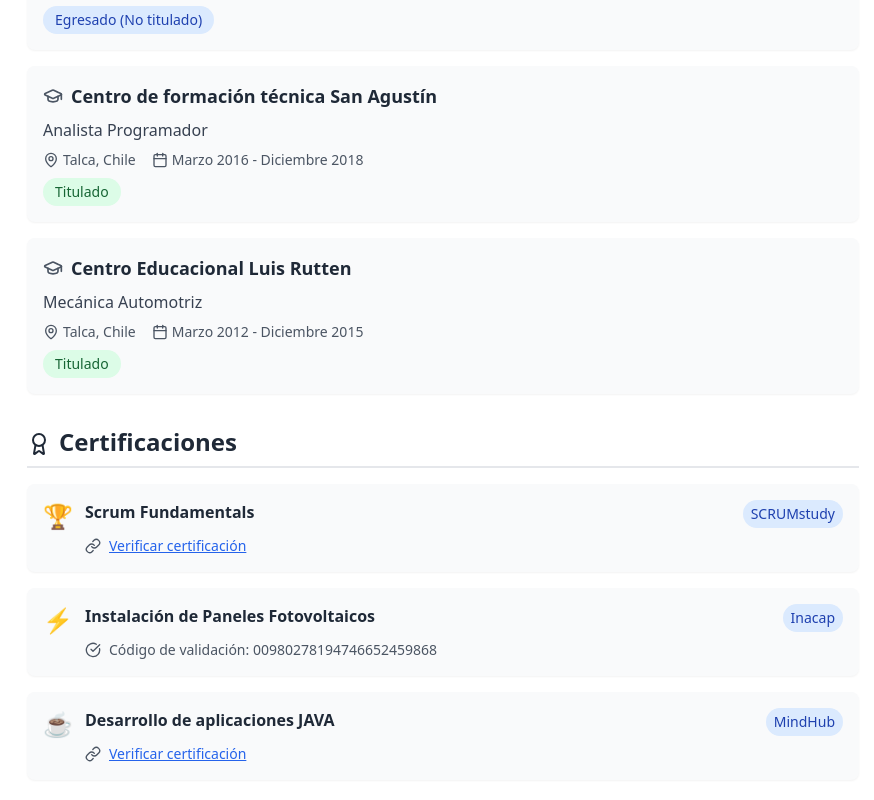
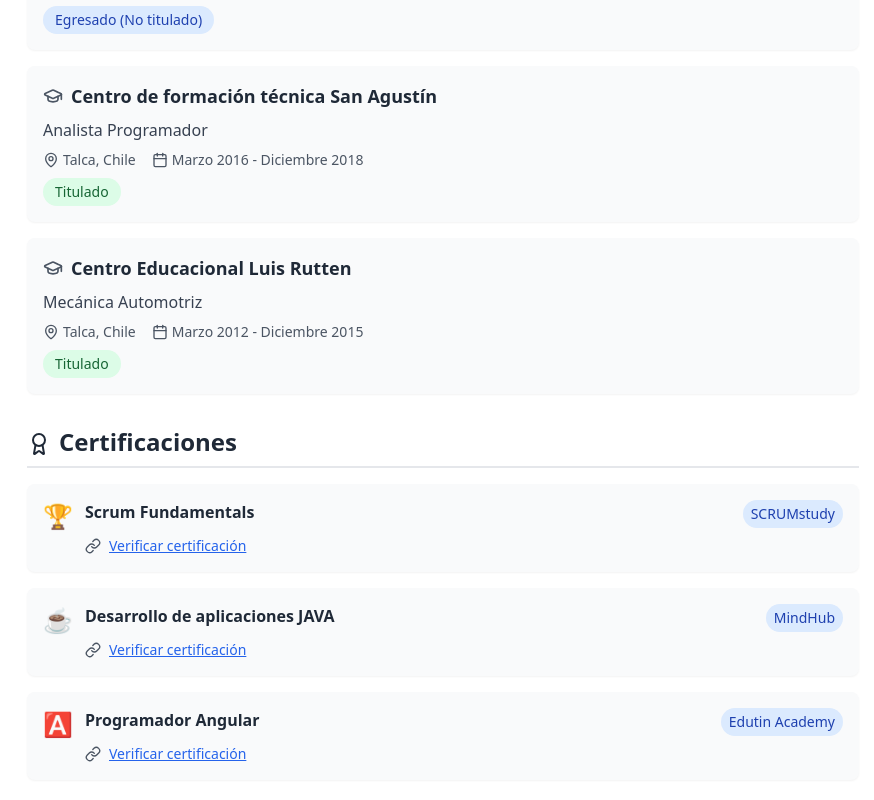
Before and after one commit to lxluxo23/curriculum, a React (Vite) app: page / in a window 1280 px wide. Shown: the part 4210-5010 px from the top of the page, without its empty margins (197-1071 px from the left). Built offline with nearby package versions, Linux system fonts and the light colour scheme.

Commit message:
certi angular

```diff
--- a/src/components/Certifications.jsx
+++ b/src/components/Certifications.jsx
@@ -10,6 +10,7 @@
             validation: 'https://c46e136a583f7e334124-ac22991740ab4ff17e21daf2ed577041.ssl.cf1.rackcdn.com/Certificate/ScrumFundamentalsCertified-luisestebanc%C3%A9spedessepulveda.-932279.pdf',
             icon: '🏆'
         },
+        /*
         {
             title: 'Instalación de Paneles Fotovoltaicos',
             org: 'Inacap',
@@ -17,12 +18,20 @@
             validation: '00980278194746652459868',
             icon: '⚡'
         },
+        */
         {
             title: 'Desarrollo de aplicaciones JAVA',
             org: 'MindHub',
             validationType: 'link',
             validation: 'https://www.credly.com/badges/2c88e9d6-41e6-4aab-8bdf-084e66cf782b',
             icon: '☕'
+        },
+        {
+            title: 'Programador Angular',
+            org: 'Edutin Academy',
+            validationType: 'link',
+            validation: 'https://app.edutin.com/verify/10410494',
+            icon: '🅰️'
         }
     ];
 
```
